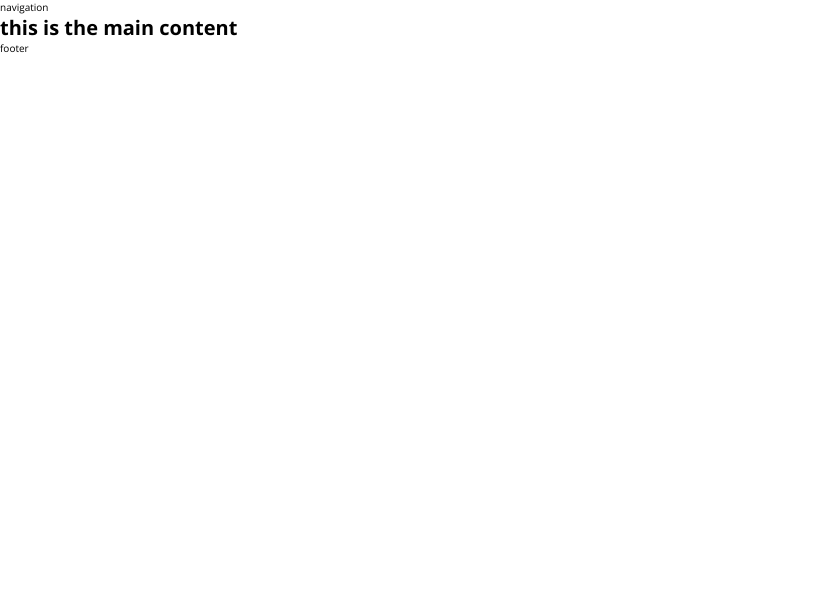
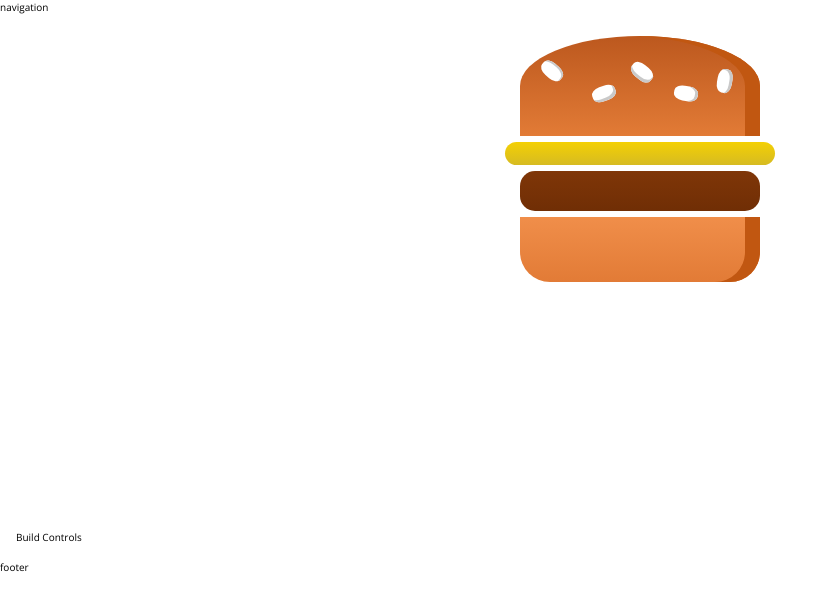
Before and after one commit to tareq-abdelhaq/burger-builder, a React (Create React App) app: page / in a window 1280 px wide. Shown: the top 610 px of the page, without its empty margins (0-838 px from the left). Built offline with nearby package versions, Linux system fonts and the light colour scheme.

Commit message:
add burger ingredients

```diff
--- a/package.json
+++ b/package.json
@@ -6,6 +6,7 @@
     "@testing-library/jest-dom": "^5.16.3",
     "@testing-library/react": "^12.1.4",
     "@testing-library/user-event": "^13.5.0",
+    "prop-types": "^15.8.1",
     "react": "^18.0.0",
     "react-dom": "^18.0.0",
     "react-scripts": "5.0.0",
--- a/src/App.js
+++ b/src/App.js
@@ -1,11 +1,12 @@
 import React from "react"
 import Layout from "./components/Layout/Layout";
+import BurgerBuilder from "./containers/BurgerBuilder/BurgerBuilder";
 
 class App extends React.Component{
   render() {
     return (
        <Layout>
-           <h1>this is the main content</h1>
+           <BurgerBuilder />
        </Layout>
     );
   }
--- /dev/null
+++ b/src/components/Burger/Burger.js
@@ -0,0 +1,18 @@
+import BurgerIngredient from "./BurgerIngredient/BurgerIngredient";
+import classes from "./Burger.module.css"
+
+const burger = () => {
+
+
+    return (
+        <article className={classes.Burger}>
+            <BurgerIngredient type="bread-top"/>
+            <BurgerIngredient type="cheese"/>
+            <BurgerIngredient type="meat"/>
+            <BurgerIngredient type="bread-bottom"/>
+        </article>
+    )
+}
+
+
+export default burger
--- /dev/null
+++ b/src/components/Burger/Burger.module.css
@@ -0,0 +1,38 @@
+.Burger
+{
+    width: 80%;
+    height: 250px;
+    overflow: scroll;
+    margin: auto;
+    text-align: center;
+    font-weight: 700;
+    font-size: 1.4rem;
+}
+
+@media (max-width: 600px) and (max-height: 400px)
+{
+    .Burger
+    {
+        width: 400px;
+        height: 400px;
+    }
+
+}
+
+@media (min-width: 601px) and (min-height: 401px)
+{
+    .Burger
+    {
+        width: 500px;
+        height: 400px;
+    }
+}
+
+@media (min-width: 800px) and (min-height: 700px)
+{
+    .Burger
+    {
+        width: 300px;
+        height: 500px;
+    }
+}
--- /dev/null
+++ b/src/components/Burger/BurgerIngredient/BurgerIngredient.js
@@ -0,0 +1,34 @@
+import classes from "./BurgerIngredient.module.css"
+import PropTypes from "prop-types"
+
+const burgerIngredient = (props) =>
+{
+    switch(props.type){
+        case "bread-bottom":
+            return <div className={classes.BreadBottom} />
+        case "bread-top":
+            return (
+                <div className={classes.BreadTop}>
+                    <div className={classes.Seeds1} />
+                    <div className={classes.Seeds2}/>
+                </div>
+            )
+        case "meat":
+            return <div className={classes.Meat} />
+        case "cheese":
+            return <div className={classes.Cheese}/>
+        case "bacon":
+            return <div className={classes.Bacon}/>
+        case "salad":
+            return <div className={classes.Salad}/>
+        default:
+            return null
+    }
+}
+
+burgerIngredient.propTypes = {
+    type: PropTypes.string.isRequired
+}
+
+
+export default burgerIngredient;
--- /dev/null
+++ b/src/components/Burger/BurgerIngredient/BurgerIngredient.module.css
@@ -0,0 +1,113 @@
+.BreadBottom {
+    height: 13%;
+    width: 80%;
+    background: linear-gradient(#F08E4A, #e27b36);
+    border-radius: 0 0 30px 30px;
+    box-shadow: inset -15px 0 #c15711;
+    margin: 2% auto;
+}
+
+.BreadTop {
+    height: 20%;
+    width: 80%;
+    background: linear-gradient(#bc581e, #e27b36);
+    border-radius: 50% 50% 0 0;
+    box-shadow: inset -15px 0 #c15711;
+    margin: 2% auto;
+    position: relative;
+}
+
+.Seeds1 {
+    width: 10%;
+    height: 15%;
+    position: absolute;
+    background-color: white;
+    left: 30%;
+    top: 50%;
+    border-radius: 40%;
+    transform: rotate(-20deg);
+    box-shadow: inset -2px -3px #c9c9c9;
+}
+
+.Seeds1:after {
+    content: "";
+    width: 100%;
+    height: 100%;
+    position: absolute;
+    background-color: white;
+    left: -170%;
+    top: -260%;
+    border-radius: 40%;
+    transform: rotate(60deg);
+    box-shadow: inset -1px 2px #c9c9c9;
+}
+
+.Seeds1:before {
+    content: "";
+    width: 100%;
+    height: 100%;
+    position: absolute;
+    background-color: white;
+    left: 180%;
+    top: -50%;
+    border-radius: 40%;
+    transform: rotate(60deg);
+    box-shadow: inset -1px -3px #c9c9c9;
+}
+
+.Seeds2 {
+    width: 10%;
+    height: 15%;
+    position: absolute;
+    background-color: white;
+    left: 64%;
+    top: 50%;
+    border-radius: 40%;
+    transform: rotate(10deg);
+    box-shadow: inset -3px 0 #c9c9c9;
+}
+
+.Seeds2:before {
+    content: "";
+    width: 100%;
+    height: 100%;
+    position: absolute;
+    background-color: white;
+    left: 150%;
+    top: -130%;
+    border-radius: 40%;
+    transform: rotate(90deg);
+    box-shadow: inset 1px 3px #c9c9c9;
+}
+
+
+.Meat {
+    width: 80%;
+    height: 8%;
+    background: linear-gradient(#7f3608, #702e05);
+    margin: 2% auto;
+    border-radius: 15px;
+}
+
+.Cheese {
+    width: 90%;
+    height: 4.5%;
+    margin: 2% auto;
+    background: linear-gradient(#f4d004, #d6bb22);
+    border-radius: 20px;
+}
+
+.Salad {
+    width: 85%;
+    height: 7%;
+    margin: 2% auto;
+    background: linear-gradient(#228c1d, #91ce50);
+    border-radius: 20px;
+}
+
+.Bacon {
+    width: 80%;
+    height: 3%;
+    background: linear-gradient(#bf3813, #c45e38);
+    margin: 2% auto;
+}
--- a/src/components/Layout/Layout.js
+++ b/src/components/Layout/Layout.js
@@ -1,10 +1,11 @@
+import classes from "./Layout.module.css"
 const layout = (props) => {
     return (
         <>
             <header>
                 <nav>navigation</nav>
             </header>
-            <main>
+            <main className={classes.Content}>
                 {props.children}
             </main>
             <footer>
--- /dev/null
+++ b/src/components/Layout/Layout.module.css
@@ -0,0 +1,4 @@
+.Content
+{
+    margin: 1.6rem;
+}
--- /dev/null
+++ b/src/containers/BurgerBuilder/BurgerBuilder.js
@@ -0,0 +1,17 @@
+import React,{Component} from "react"
+import Burger from "../../components/Burger/Burger";
+
+
+class BurgerBuilder extends Component
+{
+    render(){
+        return(
+            <>
+                <Burger/>
+                <div>Build Controls</div>
+            </>
+        )
+    }
+}
+
+export default BurgerBuilder
```
Also changed, not shown: 1 other file (tests, documents, lock files or other folders).
